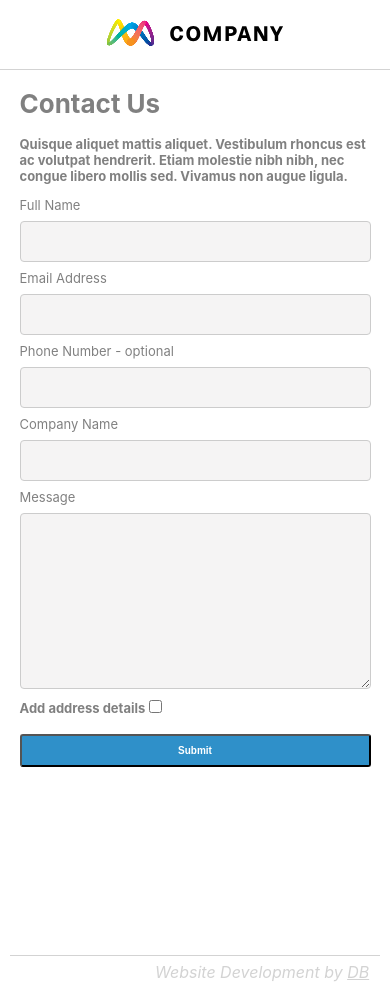
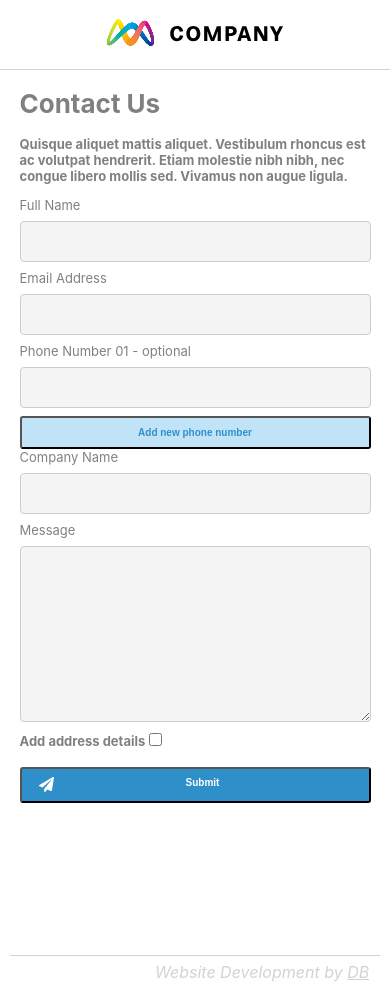
Before and after one commit to dbacall/avamae-tech-test, a React (Create React App) app: page /contact-us in a window 390 px wide. Built offline with nearby package versions, Linux system fonts and the light colour scheme.

Commit message:
feat: add new phone num button and submit logo on contact us page

```diff
--- a/src/components/ContactUs.js
+++ b/src/components/ContactUs.js
@@ -2,7 +2,7 @@ import React, { Component } from "react";
 import "../stylesheets/ContactUs.css";
 import BackgroundLogo from "../assets/Img_Contact.png";
 import { FontAwesomeIcon } from "@fortawesome/react-fontawesome";
-import { faCheckCircle } from "@fortawesome/free-solid-svg-icons";
+import { faCheckCircle, faPaperPlane } from "@fortawesome/free-solid-svg-icons";
 
 class ContactUs extends Component {
   constructor(props) {
@@ -11,6 +11,7 @@ class ContactUs extends Component {
       FullName: "",
       EmailAddress: "",
       PhoneNumber: "",
+      addNewNumber: false,
       PhoneNumber2: "",
       CompanyName: "",
       Message: "",
@@ -44,6 +45,13 @@ class ContactUs extends Component {
   submitHandler = (e) => {
     e.preventDefault();
     this.props.submitHandler(this.state);
+  };
+
+  clickHandler = (e) => {
+    e.preventDefault();
+    this.setState({
+      addNewNumber: true,
+    });
   };
 
   componentDidUpdate(prevProps, prevState) {
@@ -107,7 +115,7 @@ class ContactUs extends Component {
                   />
                 </div>
               </div>
-              <label for="fname">Phone Number - optional</label>
+              <label for="fname">Phone Number 01 - optional</label>
               <input
                 type="text"
                 className="input"
@@ -115,6 +123,21 @@ class ContactUs extends Component {
                 onChange={this.onChange}
                 value={this.state.PhoneNumber}
               />
+              {this.state.addNewNumber ? (
+                <>
+                  <label for="fname">Phone Number 02 - optional</label>
+                  <input
+                    type="text"
+                    className="input"
+                    id="PhoneNumber2"
+                    onChange={this.onChange}
+                    value={this.state.PhoneNumber2}
+                  />
+                </>
+              ) : null}
+              <button id="add-num-btn" onClick={this.clickHandler}>
+                Add new phone number
+              </button>
               <label for="fname">Company Name</label>
               <input
                 type="text"
@@ -215,7 +238,10 @@ class ContactUs extends Component {
                 </div>
               ) : null}
               <h5 className="warning">{this.state.errors}</h5>
-              <input type="submit" value="Submit" className="form-btn" />
+              <button className="form-btn">
+                <FontAwesomeIcon icon={faPaperPlane} className="submit-logo" />
+                Submit
+              </button>
             </form>
           ) : this.props.response.data.Status === "1" ? (
             <div className="confirmation-container">
--- a/src/stylesheets/ContactUs.css
+++ b/src/stylesheets/ContactUs.css
@@ -50,6 +50,22 @@
   color: white;
 }
 
+.submit-logo {
+  float: left;
+  font-size: 15px;
+}
+
+#add-num-btn {
+  width: 100%;
+  text-decoration: none;
+  background-color: rgb(193, 227, 247);
+  border-radius: 3px;
+  padding: 2.5% 5%;
+  font-size: 10px;
+  font-weight: bold;
+  color: rgba(47, 144, 201);
+}
+
 .warning {
   color: red;
 }
```
